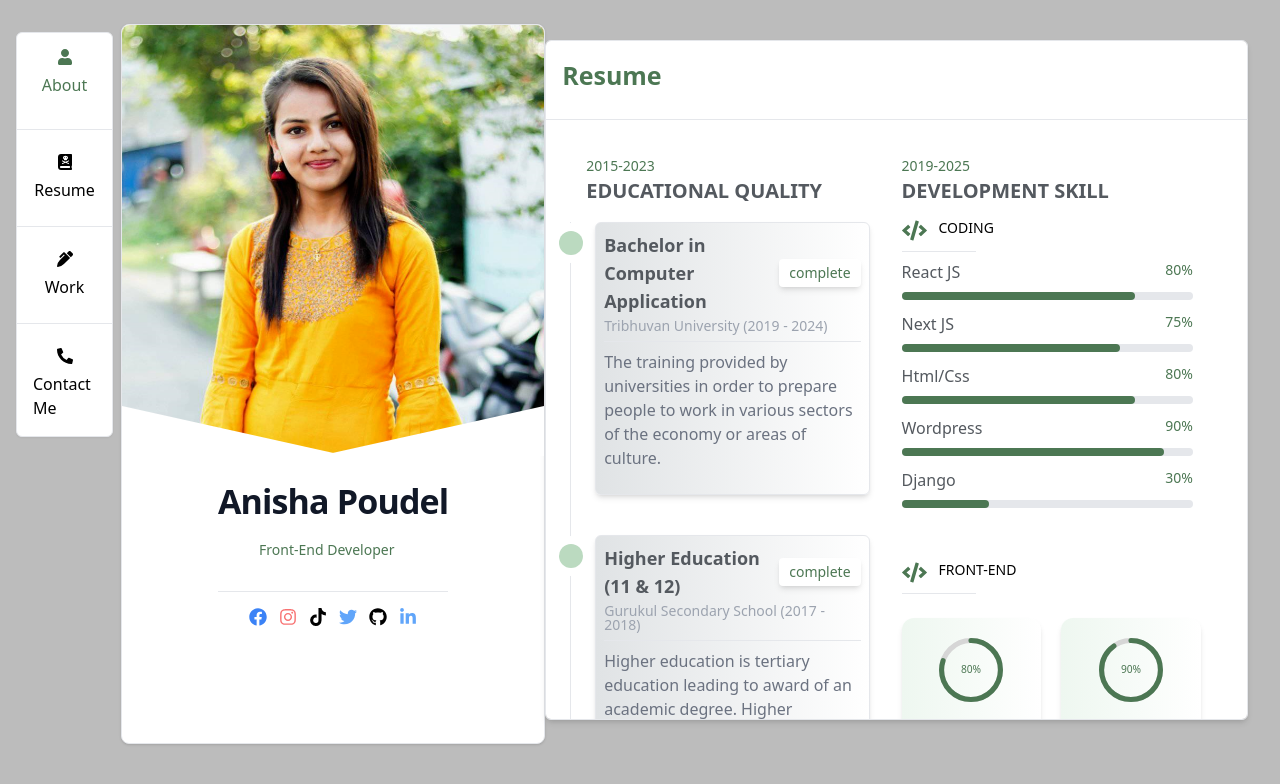
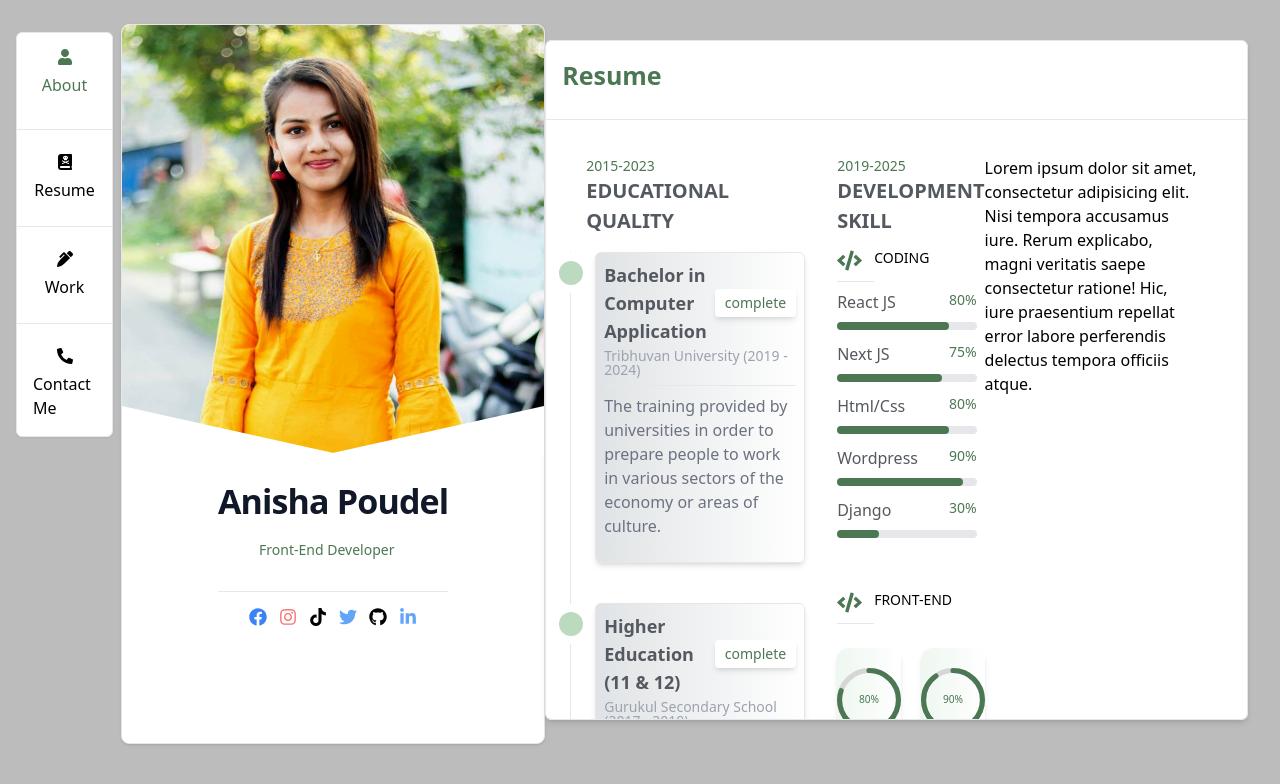
Before and after one commit to anishap123/My_portfolio, a React (Create React App) app: page /resume in a window 1280 px wide. Shown: the top 784 px of the page. Built offline with nearby package versions, Linux system fonts and the light colour scheme.

Commit message:
almost done

```diff
--- a/src/pages/Resume.jsx
+++ b/src/pages/Resume.jsx
@@ -194,6 +194,7 @@ const Resume = () => {
                 ))}
               </div>
             </div>
+            Lorem ipsum dolor sit amet, consectetur adipisicing elit. Nisi tempora accusamus iure. Rerum explicabo, magni veritatis saepe consectetur ratione! Hic, iure praesentium repellat error labore perferendis delectus tempora officiis atque.
           </div>
         </div>
       </div>
```
